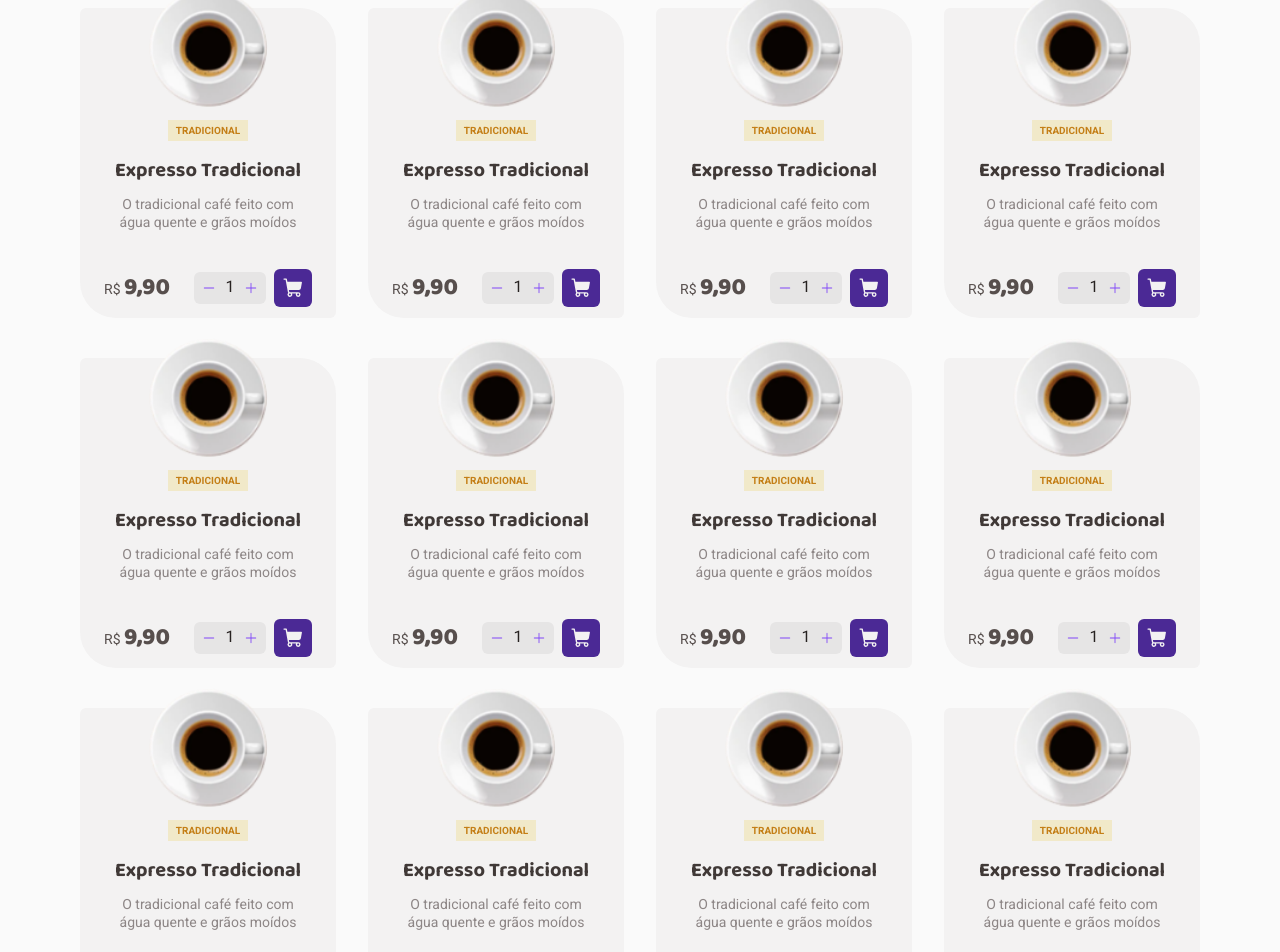
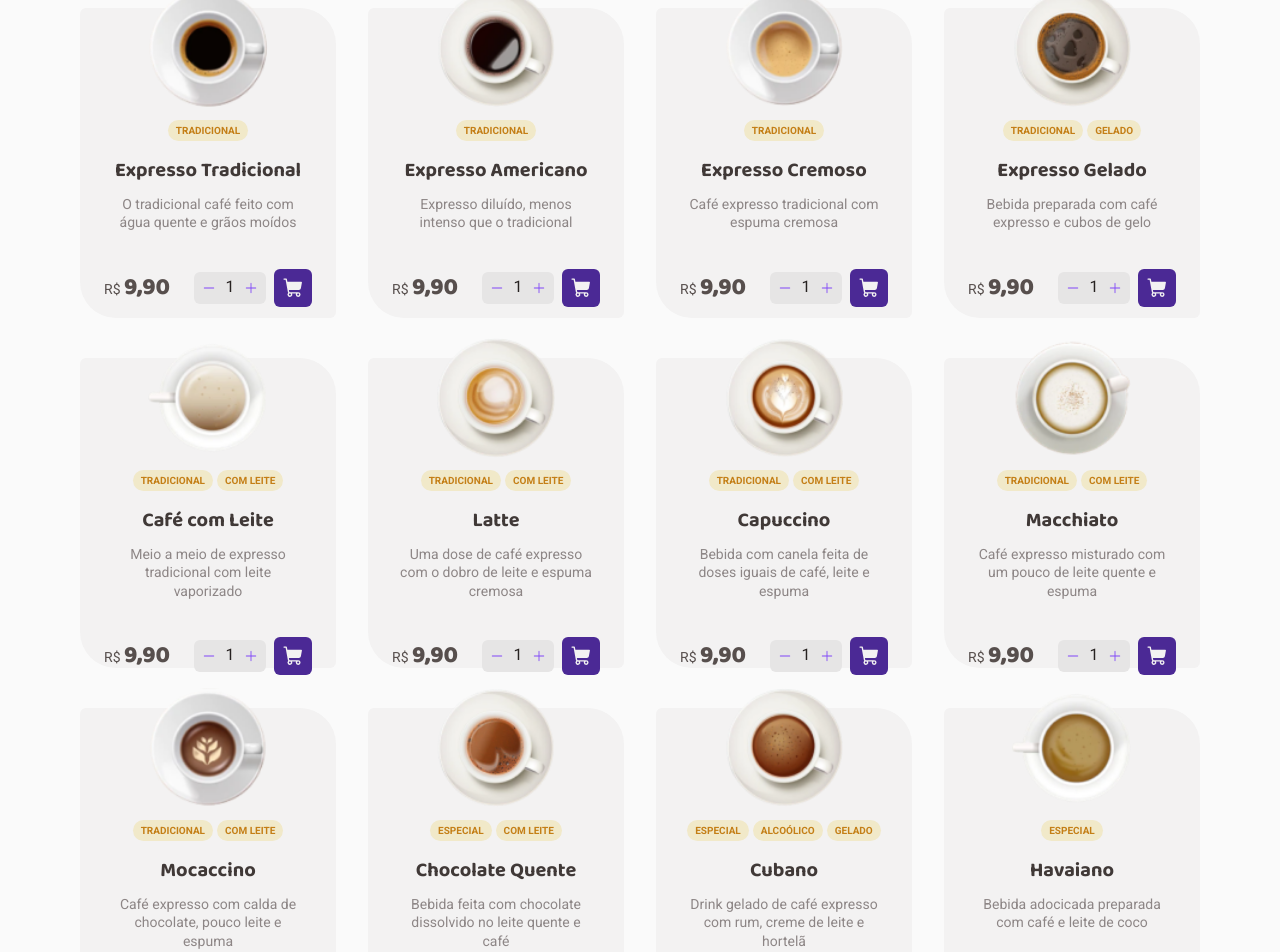
Before and after one commit to a-cs/react-coffee-delivery, a React (Vite) app: page / in a window 1280 px wide. Shown: the part 780-1732 px from the top of the page. Built offline with nearby package versions, Linux system fonts and the light colour scheme.

Commit message:
refactoring coffedCard

```diff
--- a/src/App.tsx
+++ b/src/App.tsx
@@ -1,15 +1,18 @@
-import { ThemeProvider } from 'styled-components'
+import { ThemeProvider, StyleSheetManager } from 'styled-components'
 import { defaultTheme } from './components/styles/theme/default'
 import { GlobalStyle } from './components/styles/global'
+import isPropValid from '@emotion/is-prop-valid'
 import { BrowserRouter } from 'react-router-dom'
 import { Router } from './Router'
 
 function App() {
     return (
         <ThemeProvider theme={defaultTheme}>
-            <BrowserRouter>
-                <Router />
-            </BrowserRouter>
+            <StyleSheetManager shouldForwardProp={isPropValid}>
+                <BrowserRouter>
+                    <Router />
+                </BrowserRouter>
+            </StyleSheetManager>
             <GlobalStyle />
         </ThemeProvider>
     )
--- a/src/components/CoffeeCard/index.tsx
+++ b/src/components/CoffeeCard/index.tsx
@@ -5,25 +5,37 @@ import {
     Description,
     Footer,
     Tag,
+    TagContainer,
     Title,
 } from './styles'
-import img from '../../assets/Type=Expresso.png'
 import AddToCartButton from '../AddToCartButton'
 import InputNumber from '../InputNumber'
+import { Coffee } from '../CoffeeList'
 
-export function CoffeeCard() {
+interface CoffeeCardProps {
+    coffee: Coffee
+}
+
+export function CoffeeCard({ coffee }: CoffeeCardProps) {
     return (
         <CardContainer>
             <CoffeeCardContainer>
-                <img src={img} alt="" />
-                <Tag>Tradicional</Tag>
-                <Title>Expresso Tradicional</Title>
-                <Description>
-                    O tradicional café feito com água quente e grãos moídos
-                </Description>
+                <img src={coffee.imageSrc} alt="" />
+                <TagContainer>
+                    {coffee.tags.map((tag) => {
+                        return <Tag key={tag}>{tag}</Tag>
+                    })}
+                </TagContainer>
+                <Title>{coffee.name}</Title>
+                <Description>{coffee.description}</Description>
                 <Footer>
                     <p>
-                        R$ <span>9,90</span>
+                        R${' '}
+                        <span>
+                            {parseFloat(String(coffee.price))
+                                .toFixed(2)
+                                .replace('.', ',')}
+                        </span>
                     </p>
                     <ButtonsContainer>
                         <InputNumber />
--- a/src/components/CoffeeCard/styles.ts
+++ b/src/components/CoffeeCard/styles.ts
@@ -21,11 +21,20 @@ export const CoffeeCardContainer = styled.div`
     }
 `
 
+export const TagContainer = styled.div`
+    display: flex;
+    flex-direction: row;
+    align-items: center;
+    justify-content: center;
+    gap: 0.25rem;
+`
+
 export const Tag = styled.span`
     margin-top: 0.75rem;
     padding: 0.25rem 0.5rem;
     background-color: ${(props) => props.theme['yellow-light']};
     color: ${(props) => props.theme['yellow-dark']};
+    border-radius: 100px;
     font-size: 0.625rem;
     font-weight: 700;
     text-transform: uppercase;
--- a/src/components/CoffeeList/index.tsx
+++ b/src/components/CoffeeList/index.tsx
@@ -1,25 +1,130 @@
 import CoffeeCard from '../CoffeeCard'
 import { CoffeeListContainer, CoffeeListWrapper } from './styles'
+
+export interface Coffee {
+    name: string
+    tags: string[]
+    description: string
+    imageSrc: string
+    price: number
+}
+
+const coffeeList: Coffee[] = [
+    {
+        name: 'Expresso Tradicional',
+        tags: ['Tradicional'],
+        description: 'O tradicional café feito com água quente e grãos moídos',
+        imageSrc: 'src/assets/Type=Expresso.png',
+        price: 9.9,
+    },
+    {
+        name: 'Expresso Americano',
+        tags: ['Tradicional'],
+        description: 'Expresso diluído, menos intenso que o tradicional',
+        imageSrc: 'src/assets/Type=Americano.png',
+        price: 9.9,
+    },
+    {
+        name: 'Expresso Cremoso',
+        tags: ['Tradicional'],
+        description: 'Café expresso tradicional com espuma cremosa',
+        imageSrc: 'src/assets/Type=Expresso Cremoso.png',
+        price: 9.9,
+    },
+    {
+        name: 'Expresso Gelado',
+        tags: ['Tradicional', 'Gelado'],
+        description: 'Bebida preparada com café expresso e cubos de gelo',
+        imageSrc: 'src/assets/Type=Café Gelado.png',
+        price: 9.9,
+    },
+    {
+        name: 'Café com Leite',
+        tags: ['Tradicional', 'com leite'],
+        description: 'Meio a meio de expresso tradicional com leite vaporizado',
+        imageSrc: 'src/assets/Type=Café com Leite.png',
+        price: 9.9,
+    },
+    {
+        name: 'Latte',
+        tags: ['Tradicional', 'com leite'],
+        description:
+            'Uma dose de café expresso com o dobro de leite e espuma cremosa',
+        imageSrc: 'src/assets/Type=Latte.png',
+        price: 9.9,
+    },
+    {
+        name: 'Capuccino',
+        tags: ['Tradicional', 'com leite'],
+        description:
+            'Bebida com canela feita de doses iguais de café, leite e espuma',
+        imageSrc: 'src/assets/Type=Capuccino.png',
+        price: 9.9,
+    },
+    {
+        name: 'Macchiato',
+        tags: ['Tradicional', 'com leite'],
+        description:
+            'Café expresso misturado com um pouco de leite quente e espuma',
+        imageSrc: 'src/assets/Type=Macchiato.png',
+        price: 9.9,
+    },
+    {
+        name: 'Mocaccino',
+        tags: ['Tradicional', 'com leite'],
+        description:
+            'Café expresso com calda de chocolate, pouco leite e espuma',
+        imageSrc: 'src/assets/Type=Mochaccino.png',
+        price: 9.9,
+    },
+    {
+        name: 'Chocolate Quente',
+        tags: ['especial', 'com leite'],
+        description:
+            'Bebida feita com chocolate dissolvido no leite quente e café',
+        imageSrc: 'src/assets/Type=Chocolate Quente.png',
+        price: 9.9,
+    },
+    {
+        name: 'Cubano',
+        tags: ['especial', 'alcoólico', 'gelado'],
+        description:
+            'Drink gelado de café expresso com rum, creme de leite e hortelã',
+        imageSrc: 'src/assets/Type=Cubano.png',
+        price: 9.9,
+    },
+    {
+        name: 'Havaiano',
+        tags: ['especial'],
+        description: 'Bebida adocicada preparada com café e leite de coco',
+        imageSrc: 'src/assets/Type=Havaiano.png',
+        price: 9.9,
+    },
+    {
+        name: 'Árabe',
+        tags: ['especial'],
+        description: 'Bebida preparada com grãos de café árabe e especiarias',
+        imageSrc: 'src/assets/Type=Árabe.png',
+        price: 9.9,
+    },
+    {
+        name: 'Irlandês',
+        tags: ['especial', 'alcoólico'],
+        description:
+            'Bebida a base de café, uísque irlandês, açúcar e chantilly',
+        imageSrc: 'src/assets/Type=Irlandês.png',
+        price: 9.9,
+    },
+]
 
 export function CoffeeList() {
     return (
         <CoffeeListContainer>
             <h1>Nossos cafés</h1>
             <CoffeeListWrapper>
-                <CoffeeCard />
-                <CoffeeCard />
-                <CoffeeCard />
-                <CoffeeCard />
-                <CoffeeCard />
-                <CoffeeCard />
-                <CoffeeCard />
-                <CoffeeCard />
-                <CoffeeCard />
-                <CoffeeCard />
-                <CoffeeCard />
-                <CoffeeCard />
-                <CoffeeCard />
-                <CoffeeCard />
+                {coffeeList.map((coffee) => {
+                    return <CoffeeCard key={coffee.name} coffee={coffee} />
+                })}
             </CoffeeListWrapper>
         </CoffeeListContainer>
     )
--- a/src/components/CoffeeList/styles.ts
+++ b/src/components/CoffeeList/styles.ts
@@ -14,6 +14,7 @@ export const CoffeeListContainer = styled.div`
 
 export const CoffeeListWrapper = styled.div`
     margin-top: 3.375rem;
+    margin-bottom: 9.8125rem;
     display: flex;
     flex-direction: row;
     flex-wrap: wrap;
--- a/src/components/InputNumber/index.tsx
+++ b/src/components/InputNumber/index.tsx
@@ -2,10 +2,13 @@ import { InputNumberContainer } from './styles'
 import { Minus, Plus } from '@phosphor-icons/react'
 
 export function InputNumber() {
+    function handleChange() {
+        return ''
+    }
     return (
         <InputNumberContainer>
             <Minus size={14} />
-            <input type="number" value="1" />
+            <input type="number" onChange={handleChange} value={1} />
             <Plus size={14} />
         </InputNumberContainer>
     )
```
